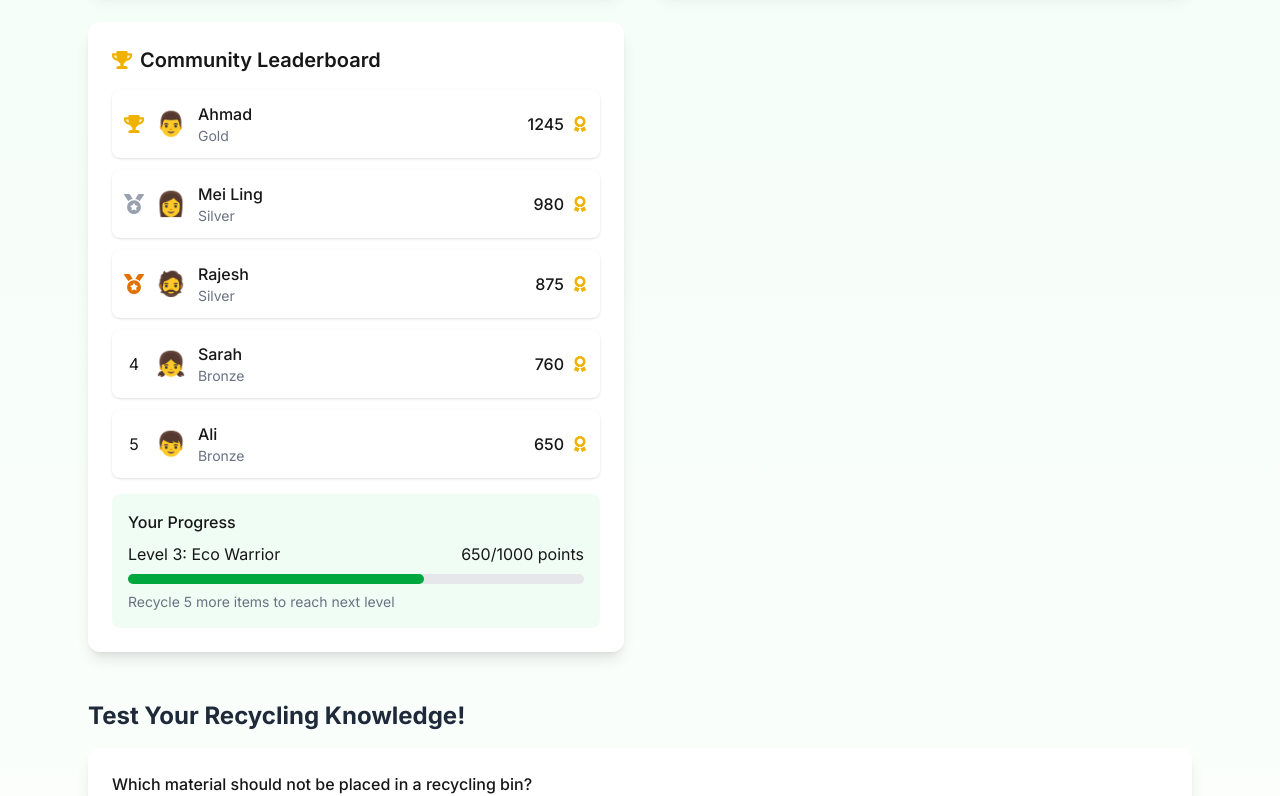
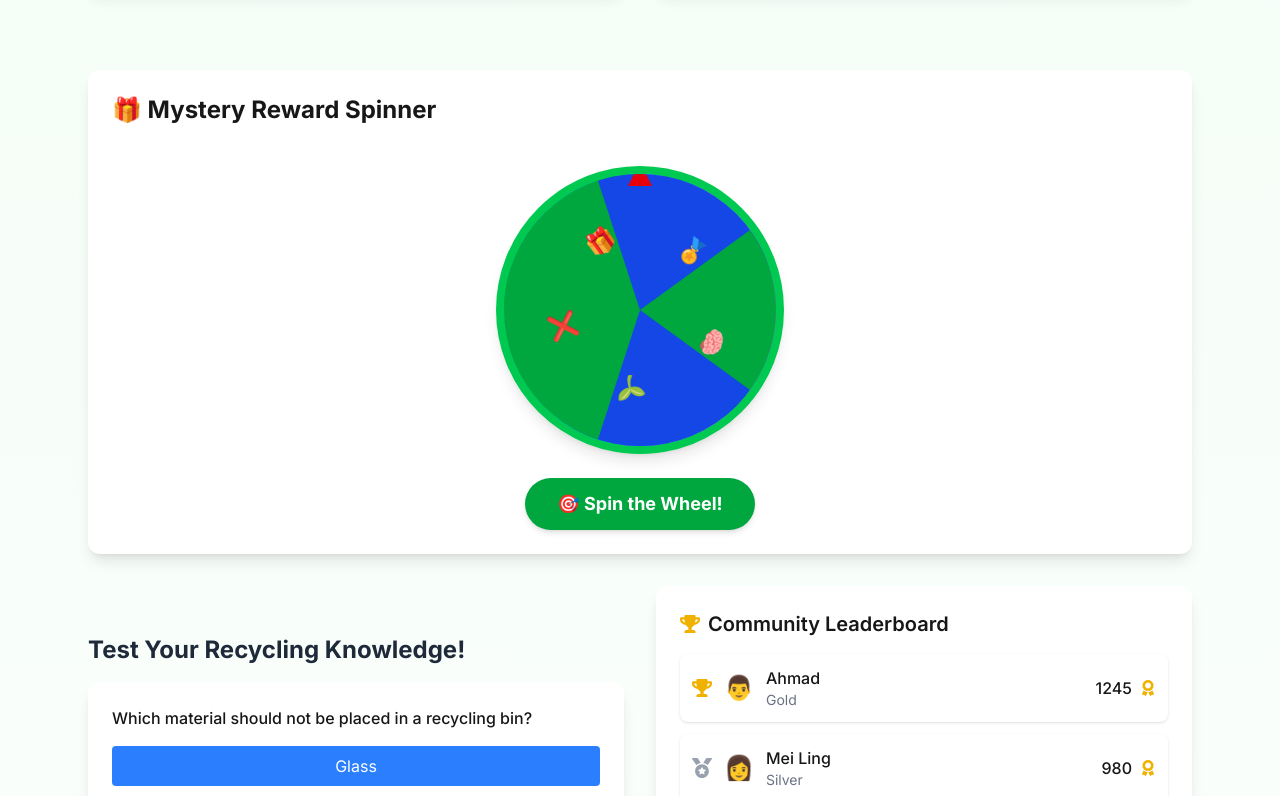
Before and after one commit to kingsharr/ELLM, a Next.js app: page /game in a window 1280 px wide. Shown: the part 820-1616 px from the top of the page. Built offline with nearby package versions, Linux system fonts and the light colour scheme.

Commit message:
Mystery Reward Spinner

```diff
--- a/app/game/page.tsx
+++ b/app/game/page.tsx
@@ -3,6 +3,7 @@
 import { useState } from 'react';
 import { FaGamepad, FaTrophy, FaRecycle, FaWallet } from 'react-icons/fa';
 import Leaderboard from '@/components/Leaderboard';
+import SpinWheel from '@/components/SpinWheel';
 
 type WasteType = 'plastic' | 'paper' | 'food';
 
@@ -167,22 +168,31 @@ const GamePage = () => {
           </div>
         </div>
 
+        {/* Mystery Reward Spinner */}
+<div className="bg-white dark:bg-gray-800 rounded-xl shadow-lg p-6 col-span-2 mt-12">
+  <h2 className="text-2xl font-bold mb-6 text-green">🎁 Mystery Reward Spinner</h2>
+  <SpinWheel />
+</div>
+
+        <div className="mt-12">
+        <h2 className="text-2xl font-bold text-gray-800 dark:text-white mb-4">
+          Test Your Recycling Knowledge!
+        </h2>
+        <RecyclingQuiz onReward={() => setWalletBalance(prev => parseFloat((prev + 0.10).toFixed(2)))} />
+      </div>
+
+
         <div className="bg-white dark:bg-gray-800 rounded-xl shadow-lg p-6">
           <Leaderboard />
         </div>
       </div>
 
-      <div className="mt-12">
-        <h2 className="text-2xl font-bold text-gray-800 dark:text-white mb-4">
-          Test Your Recycling Knowledge!
-        </h2>
-        <RecyclingQuiz onReward={() => setWalletBalance(prev => parseFloat((prev + 0.10).toFixed(2)))} />
-      </div>
     </section>
   );
 };
 
 export default GamePage;
+
 
 interface QuizProps {
   onReward: () => void;
@@ -252,4 +262,5 @@ const RecyclingQuiz = ({ onReward }: QuizProps) => {
       )}
     </div>
   );
+
 };
--- /dev/null
+++ b/components/SpinWheel.tsx
@@ -0,0 +1,84 @@
+import { useState } from 'react';
+import clsx from 'clsx';
+
+const rewards = [
+  '🎁 50 Bonus Points!',
+  '🏅 New Badge Unlocked!',
+  '🧠 Eco Fact: Recycling 1 can saves enough energy to power a TV for 3 hours!',
+  '🌱 Virtual Plant Added!',
+  '❌ Try Again Tomorrow!',
+];
+
+export default function SpinWheel() {
+  const [spinning, setSpinning] = useState(false);
+  const [result, setResult] = useState<string | null>(null);
+  const [angle, setAngle] = useState(0);
+  const [hasSpun, setHasSpun] = useState(false); // Track if the user has spun
+
+  const spin = () => {
+    if (spinning || hasSpun) return; // Prevent spinning if already spun
+
+    setSpinning(true);
+    const randomIndex = Math.floor(Math.random() * rewards.length);
+    const newAngle = 360 * 5 + (360 / rewards.length) * randomIndex;
+
+    setAngle(newAngle);
+    setTimeout(() => {
+      setResult(rewards[randomIndex]);
+      setSpinning(false);
+      setHasSpun(true); // Mark the user as having spun
+    }, 2500); // Reduced spin duration for faster spin
+  };
+
+  return (
+    <div className="flex flex-col items-center mt-10 font-sans">
+      <div className="relative w-72 h-72 rounded-full border-8 border-green-500 shadow-lg overflow-hidden bg-gradient-to-r from-green-500 via-blue-500 to-purple-500">
+        <div
+          className="absolute inset-0 transition-transform duration-[1.5s] ease-out"
+          style={{ transform: `rotate(${angle}deg)` }}
+        >
+          {rewards.map((reward, i) => (
+            <div
+              key={i}
+              className={clsx(
+                'absolute w-1/2 h-1/2 flex items-center justify-end pr-6 text-white font-bold text-2xl',
+                i % 2 === 0 ? 'bg-green-600' : 'bg-blue-700'
+              )}
+              style={{
+                transform: `rotate(${(360 / rewards.length) * i}deg)`,
+                transformOrigin: '100% 100%',
+              }}
+            >
+              <div
+                style={{ transform: `rotate(${(360 / rewards.length) / -2}deg)` }}
+              >
+                {reward.split(' ')[0]}
+              </div>
+            </div>
+          ))}
+        </div>
+        {/* Pointer */}
+        <div className="absolute top-0 left-1/2 transform -translate-x-1/2 -translate-y-3 w-0 h-0 border-l-[12px] border-l-transparent border-r-[12px] border-r-transparent border-b-[24px] border-b-red-600" />
+      </div>
+
+      <button
+        className={clsx(
+          'mt-6 px-8 py-3 text-lg font-bold rounded-full transition',
+          spinning || hasSpun
+            ? 'bg-gray-400 cursor-not-allowed'
+            : 'bg-green-600 hover:bg-green-700 text-white shadow-md'
+        )}
+        onClick={spin}
+        disabled={spinning || hasSpun} // Disable button if already spun or spinning
+      >
+        {spinning ? 'Spinning...' : hasSpun ? 'You have spun already!' : '🎯 Spin the Wheel!'}
+      </button>
+
+      {result && !spinning && (
+        <div className="mt-6 p-6 bg-yellow-100 border-l-4 border-yellow-500 text-yellow-800 rounded-lg shadow-lg text-xl animate-bounce text-center w-4/5 max-w-md">
+          🎉 <strong>{result}</strong>
+        </div>
+      )}
+    </div>
+  );
+}
--- a/package.json
+++ b/package.json
@@ -9,6 +9,7 @@
     "lint": "next lint"
   },
   "dependencies": {
+    "clsx": "^2.1.1",
     "next": "^15.3.1",
     "node-fetch": "^3.3.2",
     "openai": "^4.97.0",
```
Also changed, not shown: 1 other file (tests, documents, lock files or other folders).
